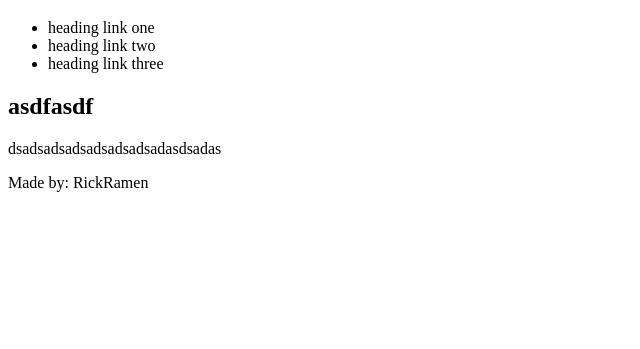
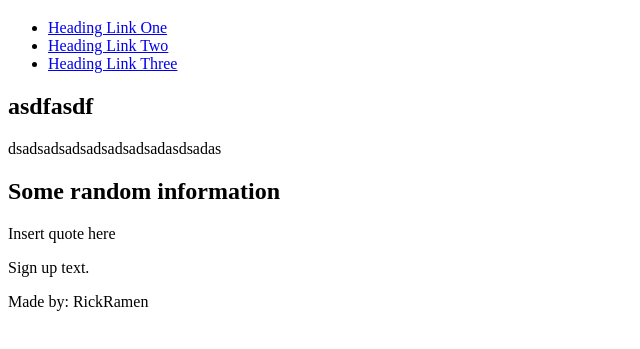
Before and after one commit to rickramen/landing-page, a plain HTML site: page index.html in a window 1280 px wide. Shown: the part 61-410 px from the top of the page, without its empty margins (0-640 px from the left). Drawn offline with Linux system fonts and the light colour scheme.

Commit message:
Add basic html layout

```diff
--- a/index.html
+++ b/index.html
@@ -11,9 +11,9 @@
         <h1>Header Logo</h1>
         <nav>
             <ul>
-                <li> heading link one</li>
-                <li> heading link two</li>
-                <li> heading link three</li>
+                <li><a href="#link1">Heading Link One</a></li>
+                <li><a href="#link2">Heading Link Two</a></li>
+                <li><a href="#link3">Heading Link Three</a></li>
             </ul>
         </nav>
     </header>
@@ -22,10 +22,24 @@
         <h1>asdfasdf</h1>
         <p>dsadsadsadsadsadsadsadasdsadas</p>
     </section>
+
+    <section class="image-section">
+        <h1>Some random information</h1>
+    </section>
+
+    <section class= "quote-section">
+        <p>Insert quote here</p>
+    </section>
+
+    <section class="ad-section">
+        <p>Sign up text.</p>
+    </section>
+
+    <footer>
+        <p>Made by: RickRamen</p>
+    </footer>
+
 </body>
 
-<footer>
-    <p>Made by: RickRamen</p>
-</footer>
 
 </html>
```
